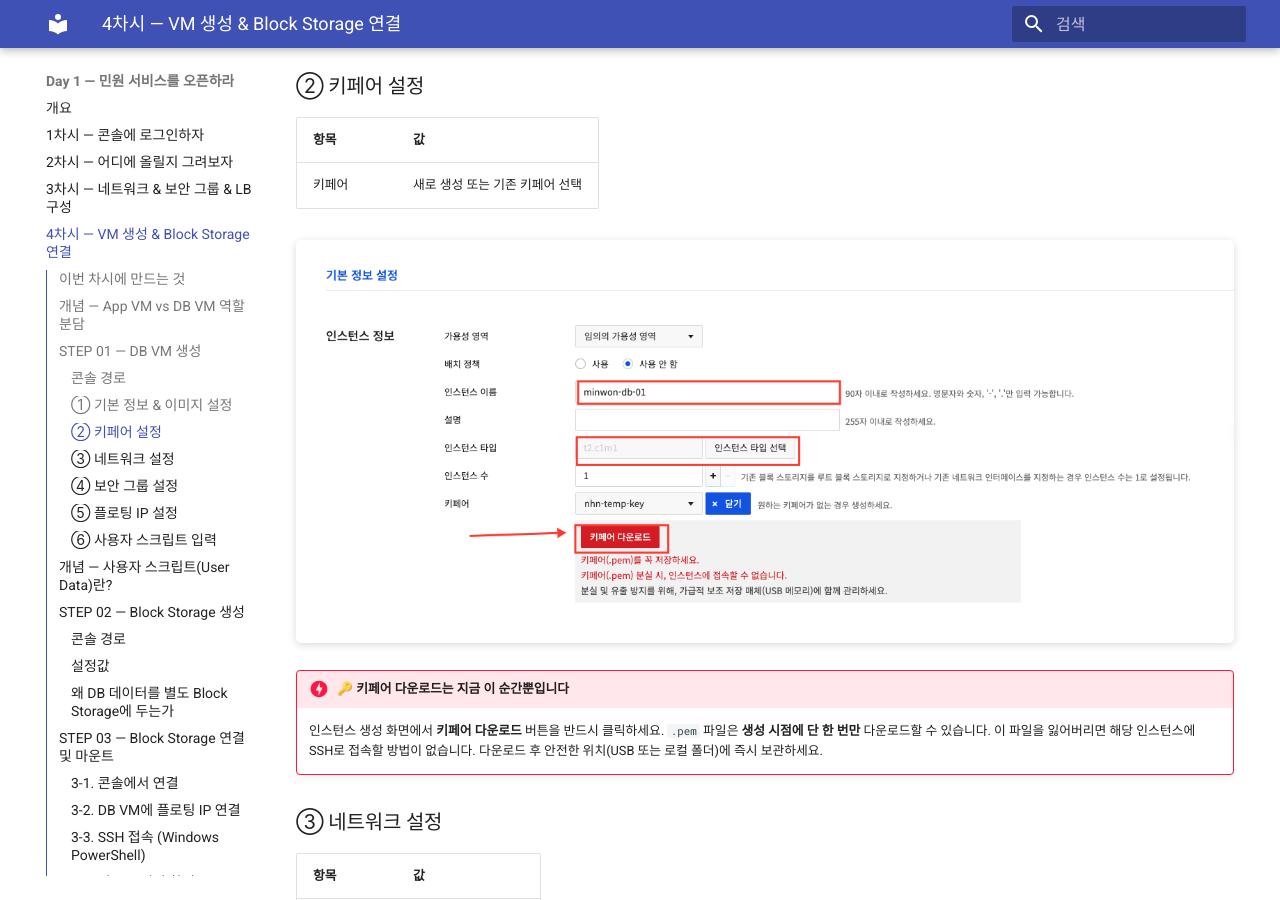
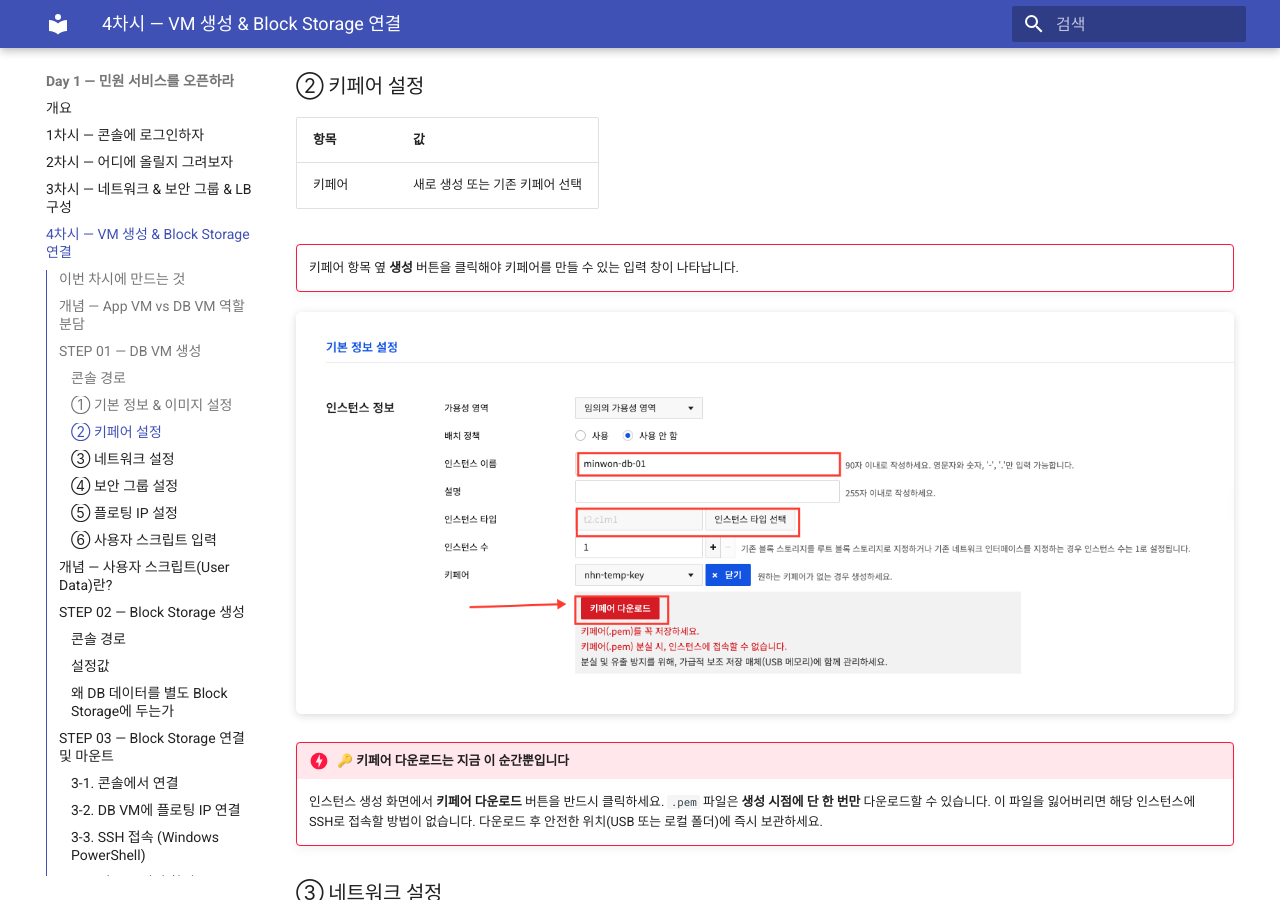
Before and after one commit to skilleat-labs/cloud-native-minwon-lab, an MkDocs documentation site: the page built from docs/day1/session4.md, in a window 1280 px wide and 900 px high, scrolled down 2322 px. Built offline with MkDocs 1.6.1 and Material for MkDocs 9.7.7, drawn with Linux system fonts in a browser that asks for light colours.

Commit message:
docs: session4 - 키페어 생성 버튼 클릭 안내 빨간 강조 추가

```diff
--- a/docs/day1/session4.md
+++ b/docs/day1/session4.md
@@ -62,6 +62,9 @@ Compute > Instance > 인스턴스 생성
 | 항목 | 값 |
 |------|---|
 | 키페어 | 새로 생성 또는 기존 키페어 선택 |
+
+!!! danger ""
+    키페어 항목 옆 **생성** 버튼을 클릭해야 키페어를 만들 수 있는 입력 창이 나타납니다.
 
 ![인스턴스 기본 정보 설정 및 키페어 다운로드](./images/3-2-instance-keypair-download.png)
 
```
